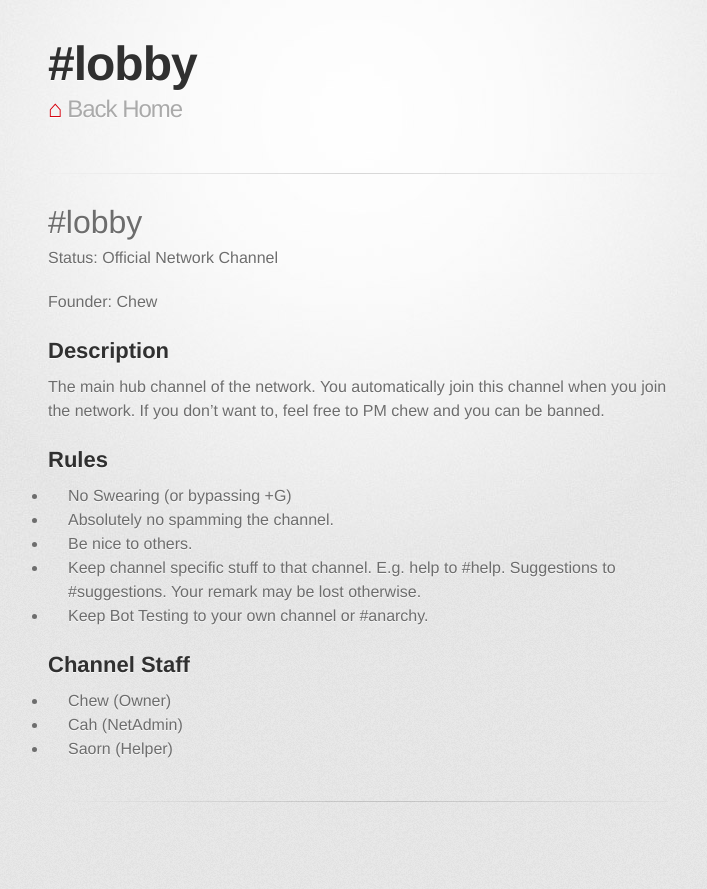
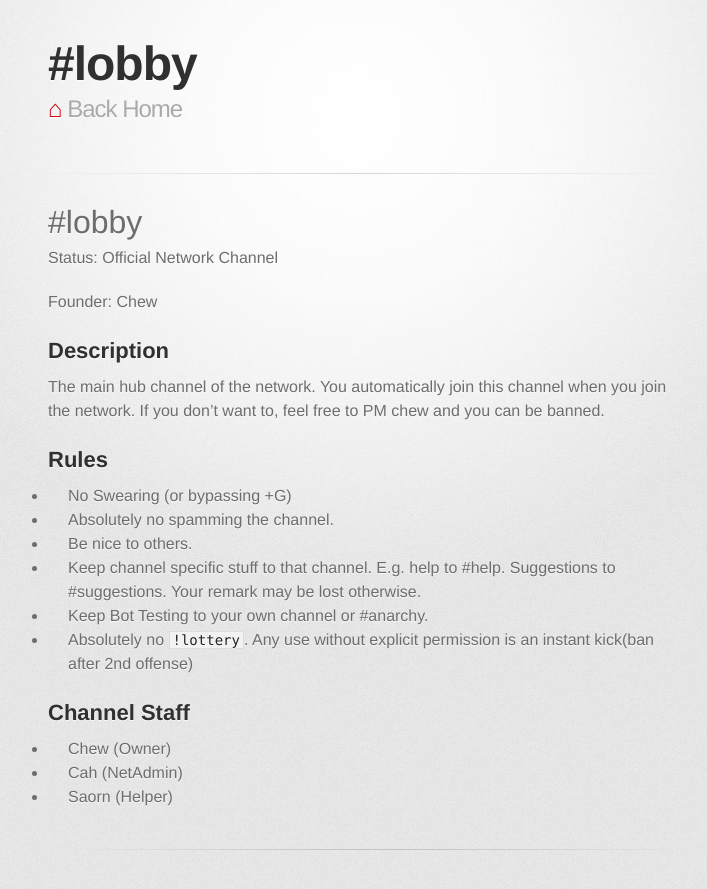
Before and after one commit to ChewChat/chew.chat, a Jekyll site: the page built from channels/lobby.md, in a window 1280 px wide. Shown: the top 889 px of the page, without its empty margins (282-989 px from the left). Built offline with Jekyll 4.4.1, drawn with Linux system fonts in a browser that asks for light colours; some web fonts are replaced; our own code applies the rules of GitHub Pages for plain Markdown files.

```diff
--- a/channels/lobby.md
+++ b/channels/lobby.md
@@ -17,6 +17,7 @@ The main hub channel of the network. You automatically join this channel when yo
 - Be nice to others.
 - Keep channel specific stuff to that channel. E.g. help to #help. Suggestions to #suggestions. Your remark may be lost otherwise.
 - Keep Bot Testing to your own channel or #anarchy.
+- Absolutely no `!lottery`. Any use without explicit permission is an instant kick(ban after 2nd offense)
 
 ## Channel Staff
 
```
